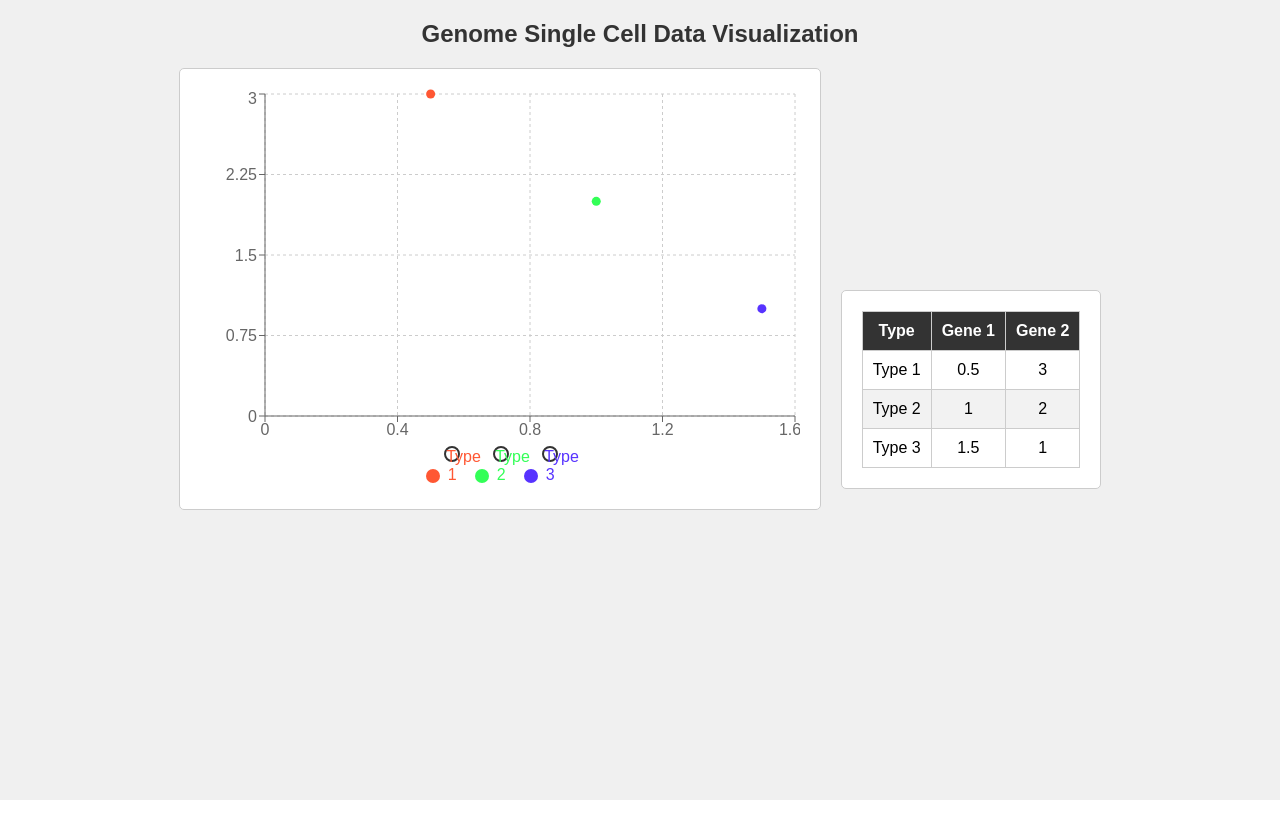
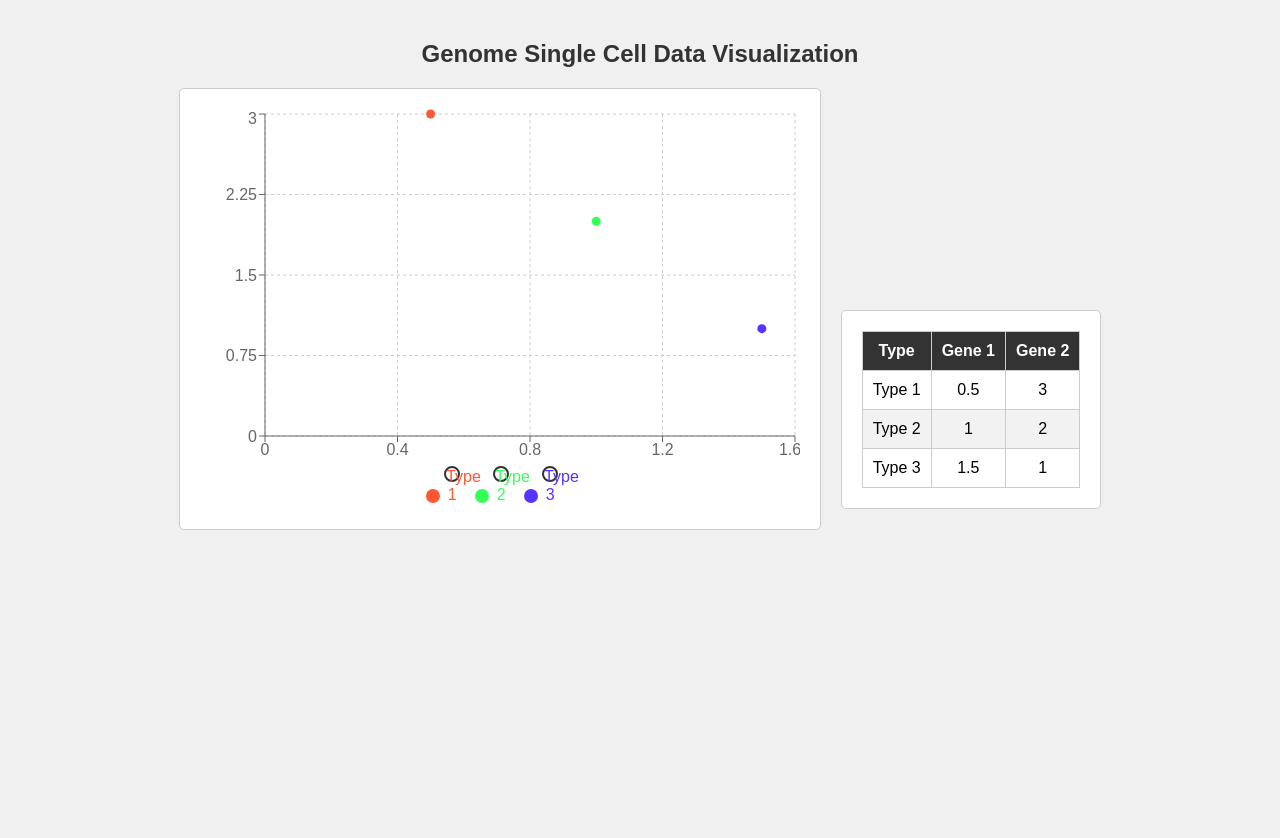
Before and after one commit to lebinh190998/single-cell-analysis, a React (Vite) app in the folder client/: page / in a window 1280 px wide. Before the commit the page ends 800 px from the top, so only its background shows below. Built offline with nearby package versions, Linux system fonts and the light colour scheme.

Commit message:
more css update

```diff
--- a/client/src/App.css
+++ b/client/src/App.css
@@ -3,10 +3,9 @@
 /* Main container styles */
 .App {
 	text-align: center;
-	height: 100vh;
-  width: 100%;
+  min-height: 100vh;
 	font-family: Arial, sans-serif;
-	background-color: #f0f0f0; /* Light gray background */
+  padding: 20px;
 }
 
 /* Header styles */
--- a/client/src/index.css
+++ b/client/src/index.css
@@ -8,6 +8,7 @@ body {
 /* Add styles to make the root element (usually #root in a React app) fill the entire viewport */
 #root {
   min-height: 100vh;
+  background-color: #f0f0f0;
   display: flex;
   flex-direction: column;
   align-items: center;
```
